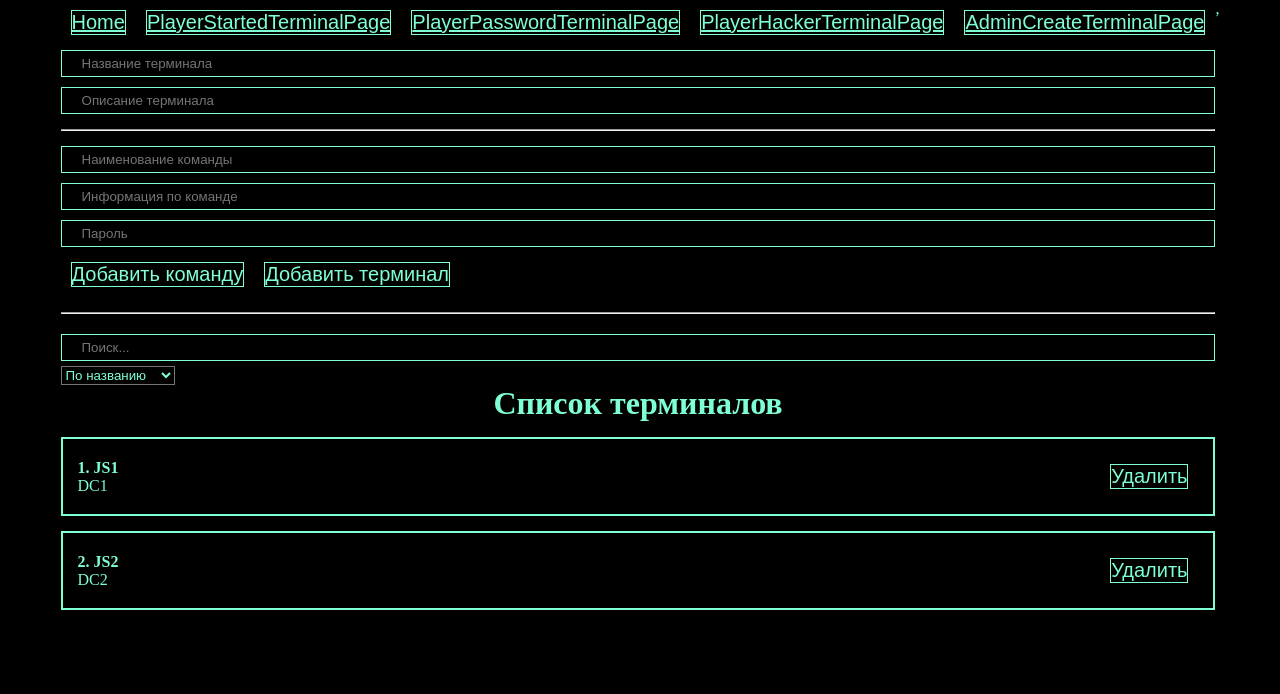
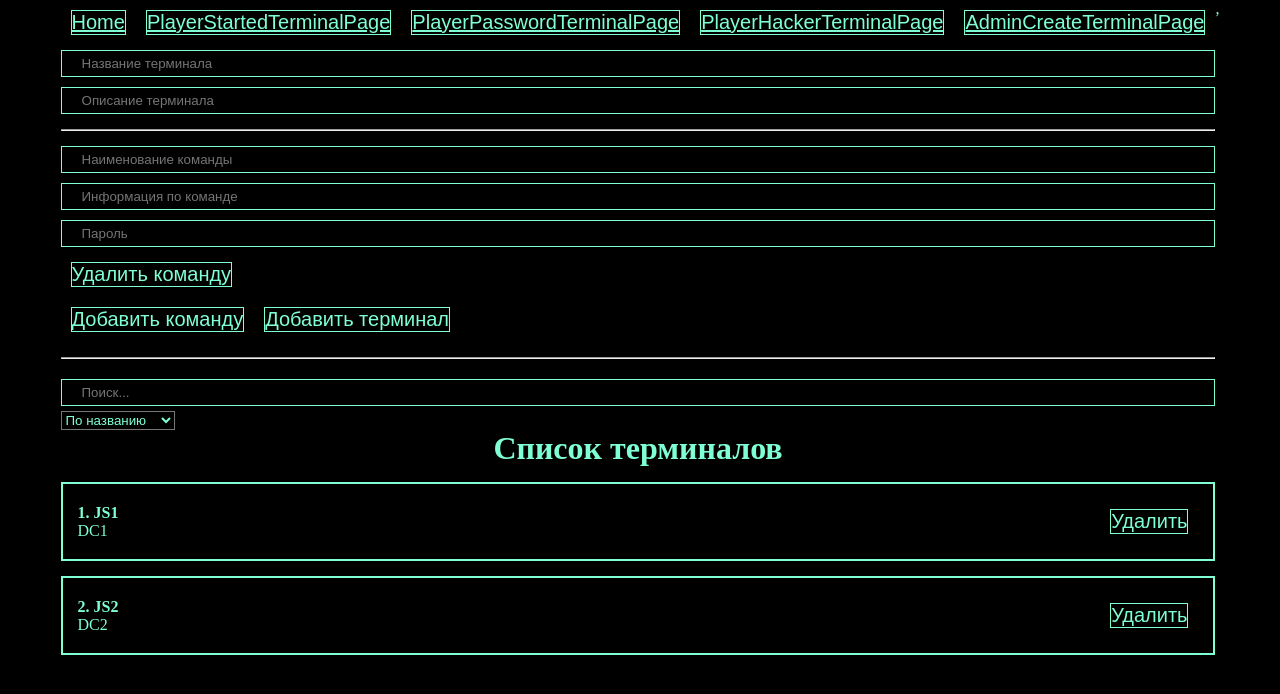
Before and after one commit to Dasteranchik/wh-terminal, a React (Create React App) app in the folder client/: page / in a window 1280 px wide. Shown: the top 694 px of the page. Built offline with nearby package versions, Linux system fonts and the light colour scheme.

Commit message:
Добавил удаление комманд

```diff
--- a/client/src/components/TerminalForm.jsx
+++ b/client/src/components/TerminalForm.jsx
@@ -27,14 +27,13 @@ const TerminalForm = ({create}) => {
         submitEl.current.click()
     }
 
-    /* function addNewTerminal (e) {
+    const removeCommand = (index, e) => {
         e.preventDefault()
-        const newTerminal ={
-            ...terminal, id:uuidv4()
-        }
-        create(newTerminal)
-        setTerminal({title:'', description:''})
-    } */
+        let data = [...commands];
+        data.splice(index, 1)
+        setCommmands(data)
+        submitEl.current.click()
+    }
 
     return (
         <form>
@@ -70,12 +69,13 @@ const TerminalForm = ({create}) => {
                             onChange = {e => handlerCommmands(index, e)}
                             type = "text"
                             placeholder='Пароль'/>
+                        <MyButton onClick={e => removeCommand(index, e)}> Удалить команду </MyButton>
                     </div>
                 )
 
             })}
             <MyButton onClick = {addComand} > Добавить команду </MyButton>
-            <MyButton onClick = {() => addedTerminal(terminal.title, terminal.description)} > Добавить терминал </MyButton> {/* addNewTerminal */}
+            <MyButton onClick = {() => addedTerminal(terminal.title, terminal.description, commands)} > Добавить терминал </MyButton> {/* addNewTerminal */}
         </form>
     )
 }
--- a/client/src/components/utils/input/input.jsx
+++ b/client/src/components/utils/input/input.jsx
@@ -1,10 +1,11 @@
 import axios from 'axios'
 
-export const addedTerminal = async (title, description) => {
+export const addedTerminal = async (title, description, commands) => {
     try{
         const response = await axios.post('http://localhost:5001/api/AdminCreateTerminalPage', {
             title,
-            description
+            description,
+            commands
         })
         alert(response.data.message)
     } catch (e) {
```
